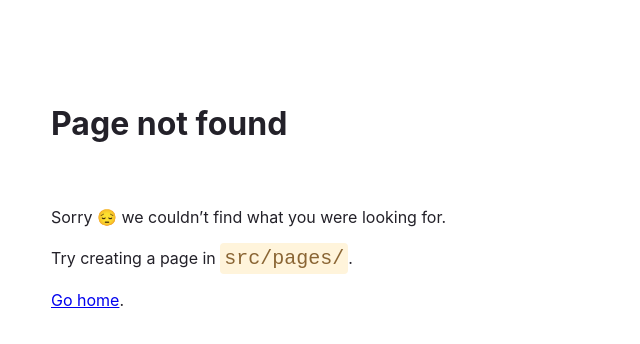
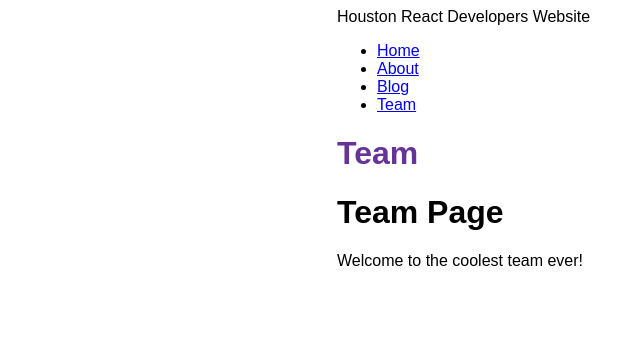
Before and after one commit to React-HTX/gatsby-blog-website, a Gatsby site: page /team in a window 1280 px wide. Before the commit this address had no page. Shown: the whole page, without its empty margins (53-693 px from the left). Built offline with nearby package versions, Linux system fonts and the light colour scheme; Gatsby itself is replaced by a stand-in of ours.

Commit message:
Adding team page and to nav

```diff
--- a/src/components/layout.js
+++ b/src/components/layout.js
@@ -43,6 +43,11 @@ const Layout = ({ pageTitle, children }) => {
               Blog
             </Link>
           </li>
+          <li className={navLinkItem}>
+            <Link to="/team" className={navLinkText}>
+              Team
+            </Link>
+          </li>
         </ul>
       </nav>
       <main>
--- /dev/null
+++ b/src/pages/team.js
@@ -0,0 +1,13 @@
+import React from "react";
+import Layout from "../components/layout";
+
+const Team = () => {
+  return (
+    <Layout pageTitle="Team">
+      <h1>Team Page</h1>
+      <p>Welcome to the coolest team ever!</p>
+    </Layout>
+  );
+};
+
+export default Team;
```
